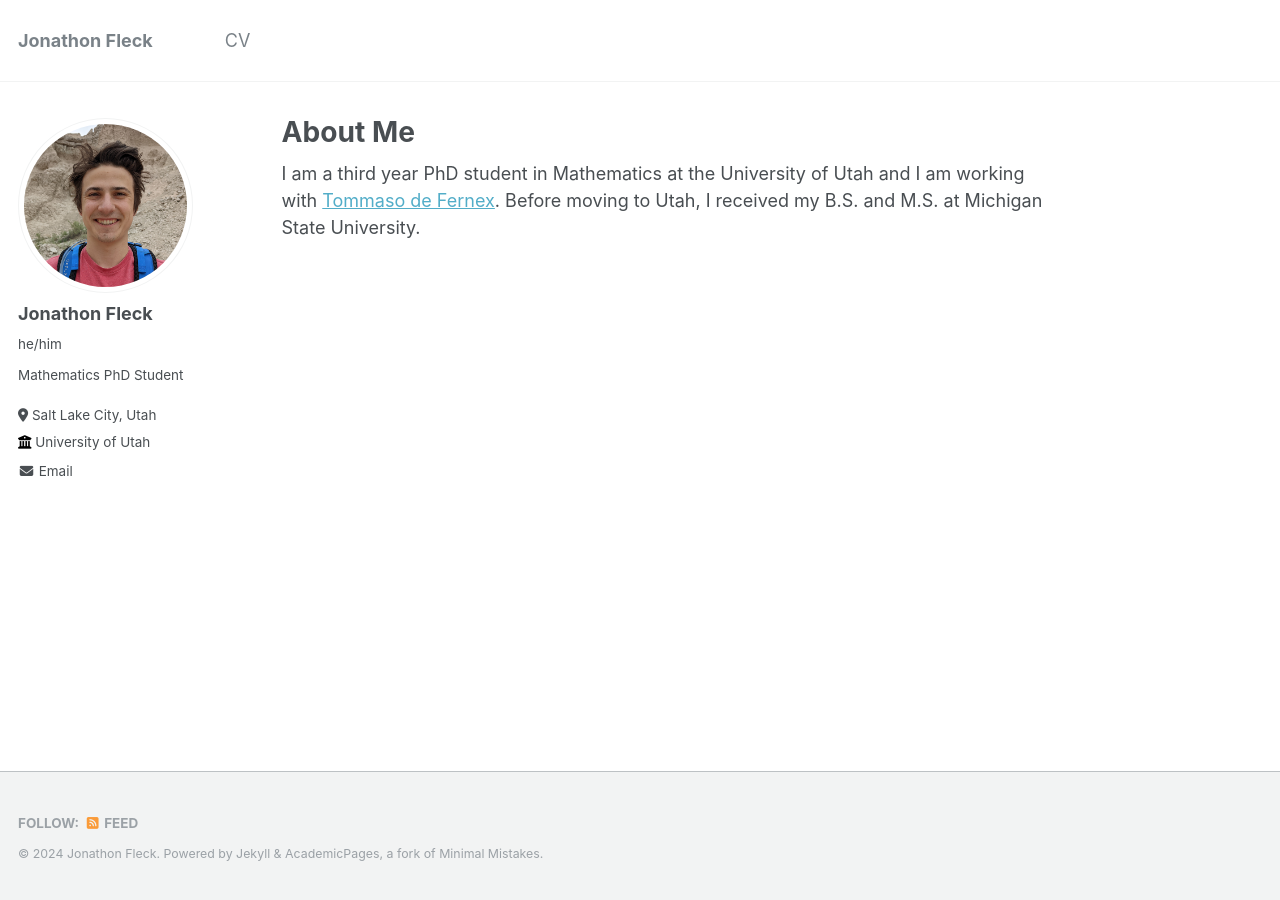
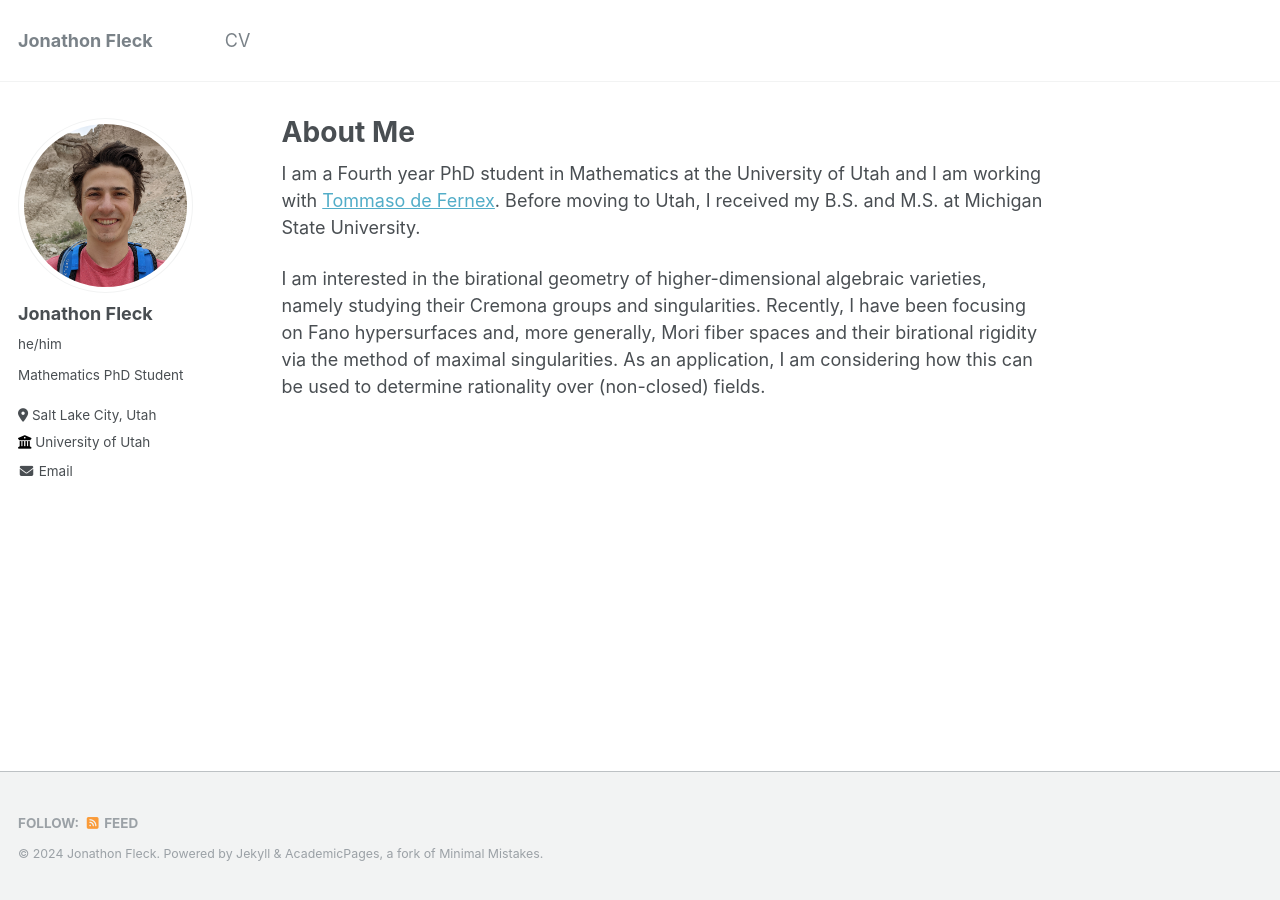
Before and after one commit to jonathon-fleck/jonathon-fleck.github.io, a Jekyll site: the page built from _pages/about.md, in a window 1280 px wide. Built offline with Jekyll 4.4.1, drawn with Linux system fonts in a browser that asks for light colours.

Commit message:
Updated about me (added research interests), teaching

```diff
--- a/_pages/about.md
+++ b/_pages/about.md
@@ -7,6 +7,13 @@ redirect_from:
   - /about.html
 ---
 
-I am a third year PhD student in Mathematics at the University of Utah and I am
+I am a Fourth year PhD student in Mathematics at the University of Utah and I am
 working with [Tommaso de Fernex](https://www.math.utah.edu/~defernex/).  Before
 moving to Utah, I received my B.S. and M.S. at Michigan State University.
+
+I am interested in the birational geometry of higher-dimensional algebraic
+varieties, namely studying their Cremona groups and singularities.
+Recently, I have been focusing on Fano hypersurfaces and, more generally,
+Mori fiber spaces and their birational rigidity via the method of
+maximal singularities.  As an application, I am considering how this
+can be used to determine rationality over (non-closed) fields.
```
Also changed, not shown: _pages/cv.md (+4 -2 lines).
